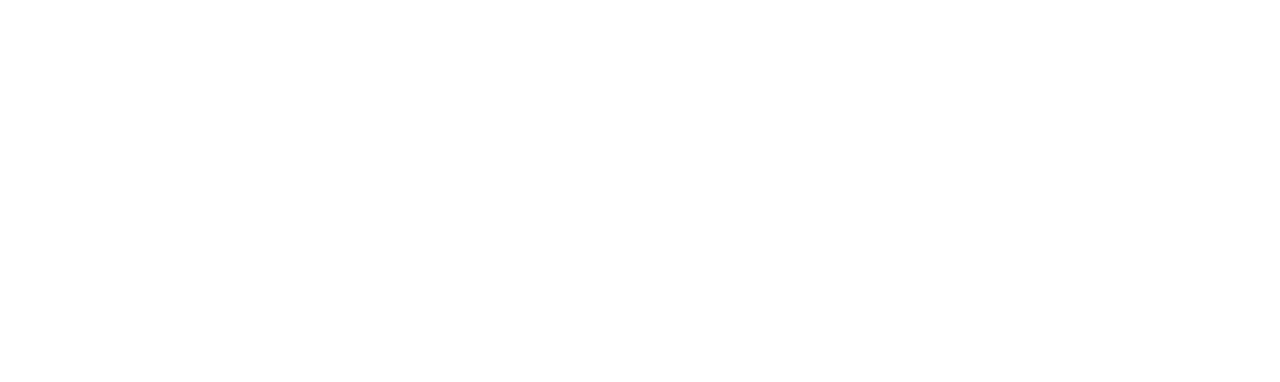
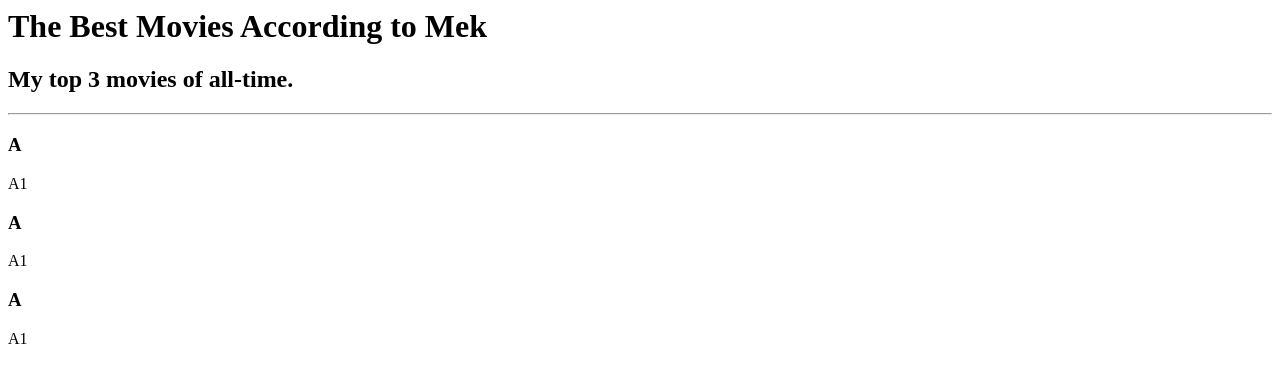
Before and after one commit to mekchou/100-Days-of-Code-Python, a plain HTML site: page D41/2.4 Movie Ranking Project/index.html in a window 1280 px wide. Drawn offline with Linux system fonts and the light colour scheme.

Commit message:
finish proj

```diff
--- a/D41/2.4 Movie Ranking Project/index.html
+++ b/D41/2.4 Movie Ranking Project/index.html
@@ -1 +1,11 @@
 <!-- Write your code below -->
+
+<h1>The Best Movies According to Mek</h1>
+<h2>My top 3 movies of all-time.</h2>
+<hr />
+<h3>A</h3>
+<p>A1</p>
+<h3>A</h3>
+<p>A1</p>
+<h3>A</h3>
+<p>A1</p>
```
